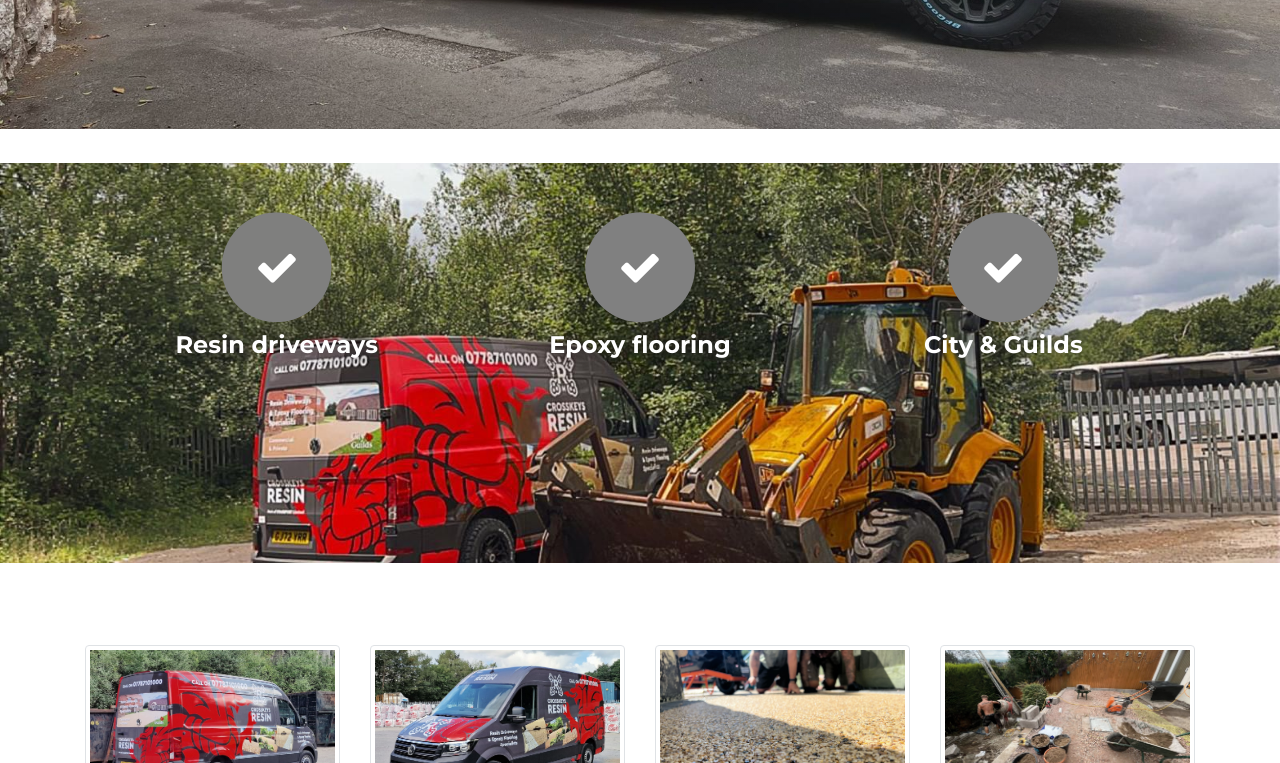
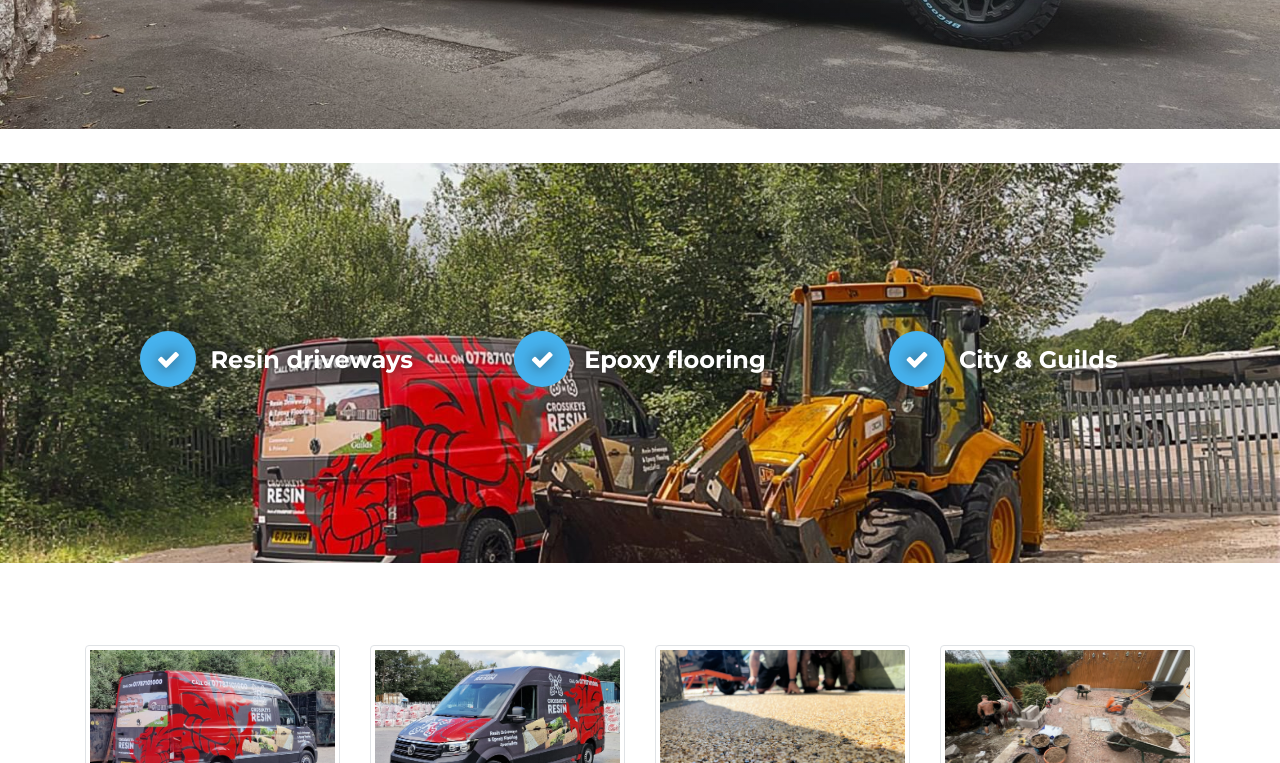
Before and after one commit to obblyoites/resin, a plain HTML site: page index.html in a window 1280 px wide. Shown: the part 663-1426 px from the top of the page. Drawn offline with nearby package versions, Linux system fonts and the light colour scheme; a script that the page names is missing.

Commit message:
Add files via upload

```diff
--- a/index.html
+++ b/index.html
@@ -44,17 +44,17 @@
             </div>
         </div>
     </header>
-    <div class="d-xxl-flex align-items-xxl-center" data-bss-parallax-bg="true" id="services" style="height: 50vh;background: url(&quot;assets/img/r1.jpg&quot;) center / cover;margin-top: 34px;margin-bottom: 22px;">
+    <div class="d-flex d-xxl-flex align-items-center align-items-xxl-center" data-bss-parallax-bg="true" id="services" style="height: 50vh;background: url(&quot;assets/img/r1.jpg&quot;) center / cover;margin-top: 34px;margin-bottom: 22px;">
         <div class="container" style="padding: 40px;">
             <div class="row row-cols-3 row-cols-sm-3 row-cols-md-3 row-cols-lg-3 row-cols-xl-3 row-cols-xxl-3 text-center">
-                <div class="col-md-4" style="filter: hue-rotate(76deg);"><span class="fa-stack fa-4x"><i class="fa fa-circle fa-stack-2x text-primary" style="filter: contrast(0%) saturate(151%);"></i><i class="fa fa-check fa-stack-1x fa-inverse" style="transform: scale(0.68);"></i></span>
-                    <h4 class="text-white section-heading" style="font-family: Montserrat, sans-serif;font-weight: bold;text-shadow: 0px 0px 15px rgb(33,37,41);">Resin driveways</h4>
+                <div class="col-md-4" style="margin-top: 4px;margin-bottom: 5px;">
+                    <h4 class="text-white section-heading" style="font-family: Montserrat, sans-serif;font-weight: bold;text-shadow: 0px 0px 15px rgb(33,37,41);"><i class="fa fa-check" style="padding: 16px;background: #46b2ee;border-radius: 76px;margin-right: 14px;"></i>Resin driveways</h4>
                 </div>
-                <div class="col-md-4" style="filter: hue-rotate(156deg);"><span class="fa-stack fa-4x"><i class="fa fa-circle fa-stack-2x text-primary" style="filter: contrast(0%) saturate(0%);"></i><i class="fa fa-check fa-stack-1x fa-inverse" style="filter: hue-rotate(98deg);transform: scale(0.68);"></i></span>
-                    <h4 class="text-white section-heading" style="font-family: Montserrat, sans-serif;font-weight: bold;text-shadow: 0px 0px 15px rgb(33,37,41);">Epoxy flooring</h4>
+                <div class="col-md-4" style="margin-top: 4px;margin-bottom: 5px;">
+                    <h4 class="text-white section-heading" style="font-family: Montserrat, sans-serif;font-weight: bold;text-shadow: 0px 0px 15px rgb(33,37,41);"><i class="fa fa-check" style="padding: 16px;background: #46b2ee;border-radius: 76px;margin-right: 14px;"></i>Epoxy flooring</h4>
                 </div>
-                <div class="col-md-4"><span class="fa-stack fa-4x"><i class="fa fa-circle fa-stack-2x text-primary" style="filter: contrast(0%) saturate(0%);"></i><i class="fa fa-check fa-stack-1x fa-inverse" style="transform: scale(0.68);"></i></span>
-                    <h4 class="text-white section-heading" style="font-family: Montserrat, sans-serif;font-weight: bold;text-shadow: 0px 0px 15px rgb(33,37,41);">City &amp; Guilds</h4>
+                <div class="col-md-4" style="margin-top: 4px;margin-bottom: 5px;">
+                    <h4 class="text-white section-heading" style="font-family: Montserrat, sans-serif;font-weight: bold;text-shadow: 0px 0px 15px rgb(33,37,41);"><i class="fa fa-check" style="padding: 16px;background: #46b2ee;border-radius: 76px;margin-right: 14px;"></i>City &amp; Guilds</h4>
                 </div>
             </div>
         </div>
```
